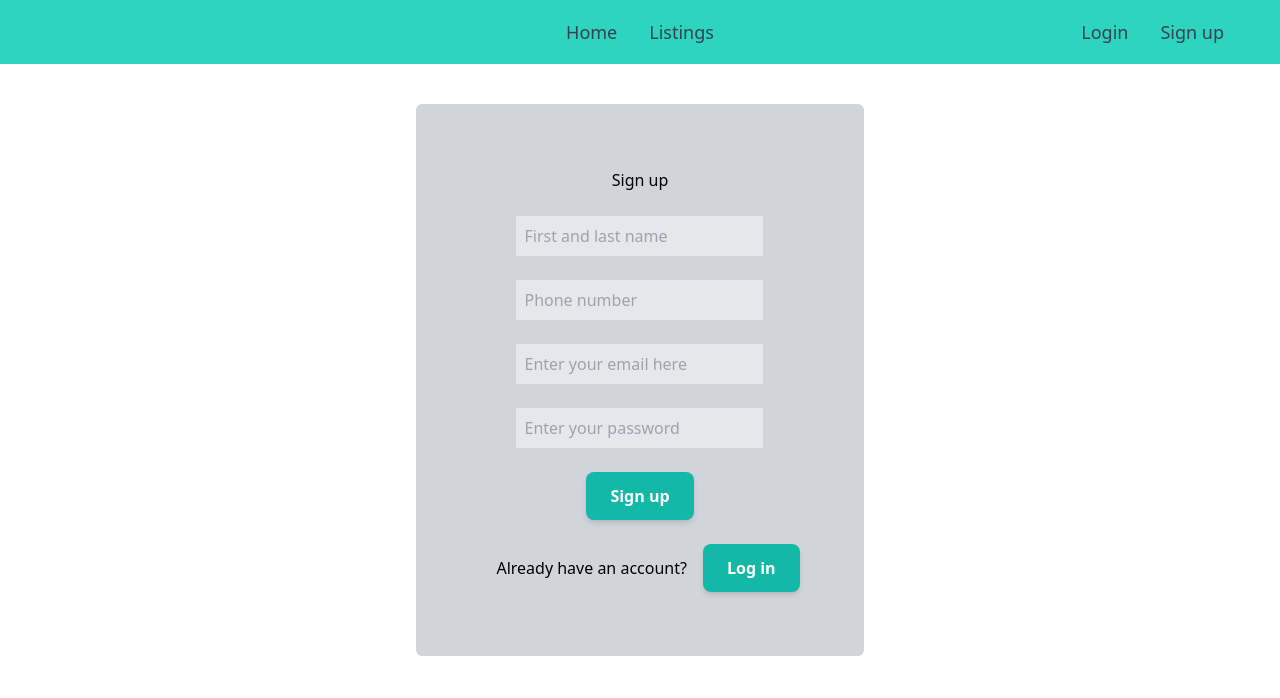
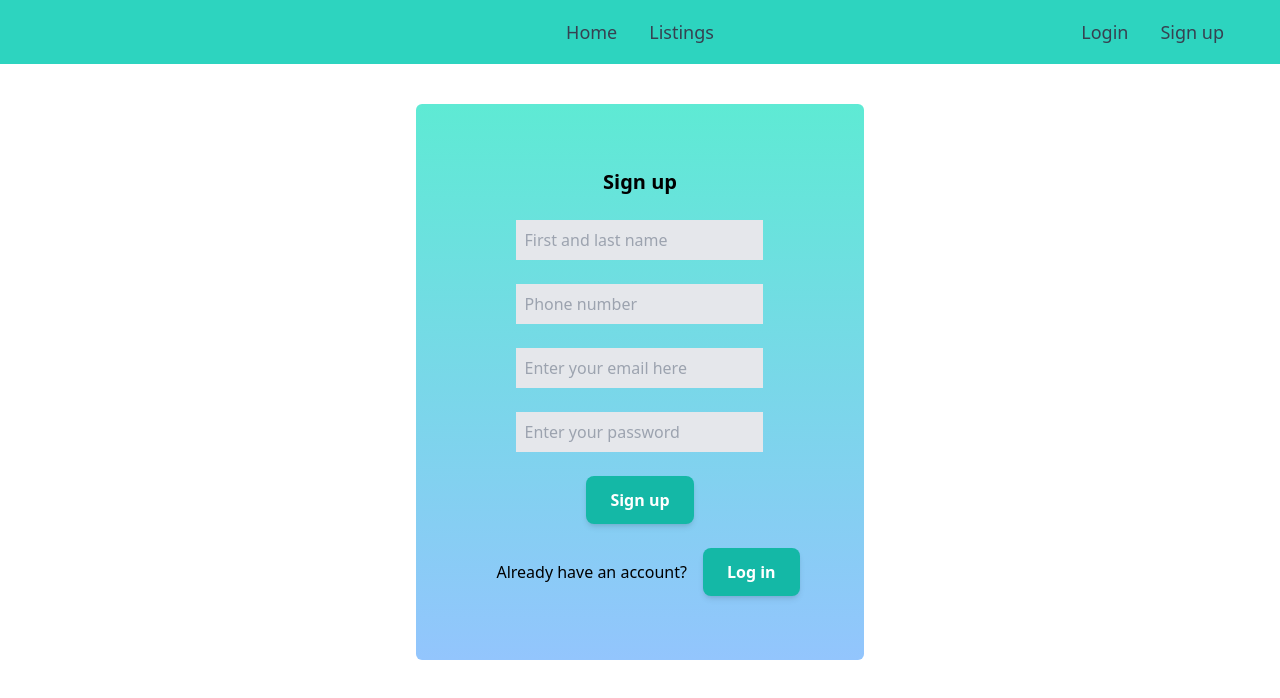
Before and after one commit to jackhernandez23/subletmatcher, a React (Vite) app in the folder frontend/: page /signup in a window 1280 px wide. Shown: the top 698 px of the page. Built offline with nearby package versions, Linux system fonts and the light colour scheme.

Commit message:
sign up page edits to colors

```diff
--- a/frontend/src/pages/login.jsx
+++ b/frontend/src/pages/login.jsx
@@ -49,7 +49,7 @@ const Login = () => {
 return (
     <div className="flex justify-center p-40">
             <div className="flex justify-center items-center flex-col space-y-6 fixed p-16 bg-gradient-to-b from-teal-300 to-blue-300 rounded-md">
-                <h1 className="">
+                <h1 className="text-xl font-bold">
                     Log in
                 </h1>
                 <input
--- a/frontend/src/pages/signup.jsx
+++ b/frontend/src/pages/signup.jsx
@@ -94,8 +94,8 @@ const Signup = () => {
 
 return (
     <div className="flex justify-center p-10">
-        <div className="flex justify-center items-center flex-col space-y-6 fixed p-16 bg-gray-300 rounded-md">
-            <h1>
+        <div className="flex justify-center items-center flex-col space-y-6 fixed p-16 bg-gradient-to-b from-teal-300 to-blue-300 rounded-md">
+            <h1 className="text-xl font-bold">
                 Sign up
             </h1>
             <input
```
